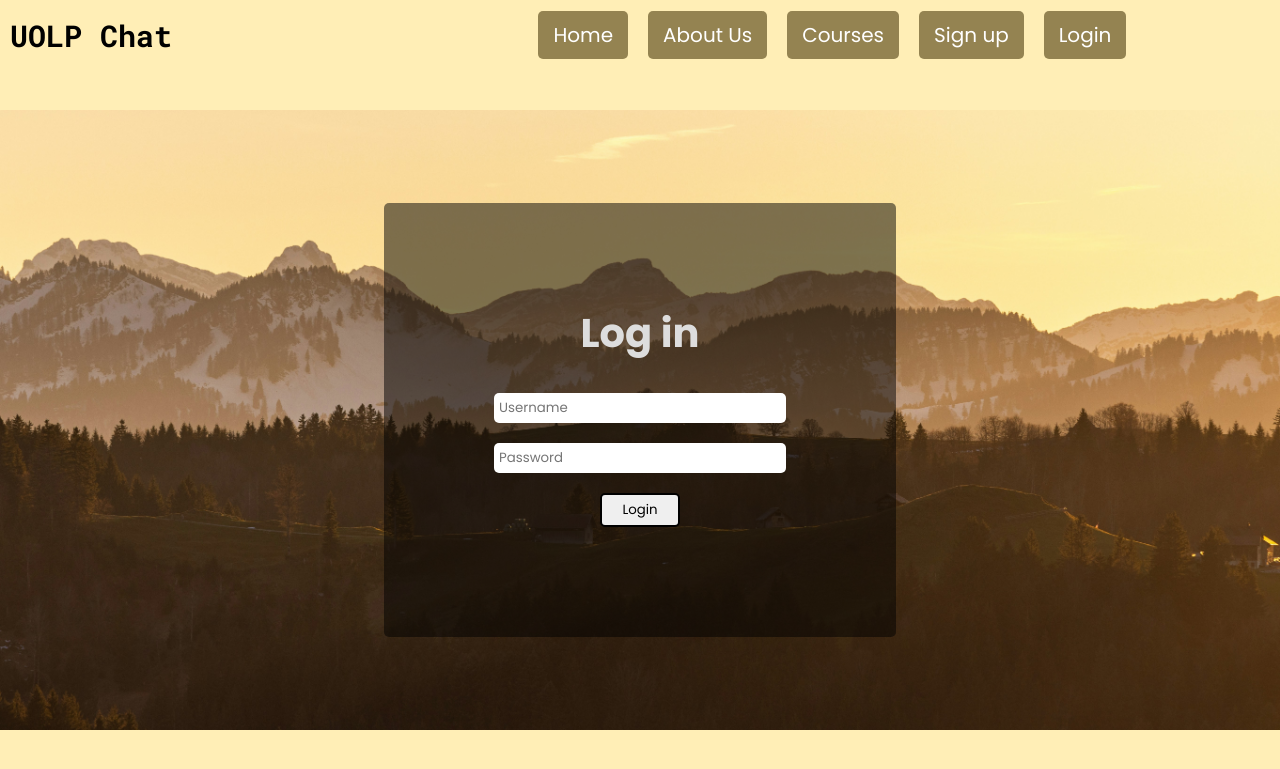
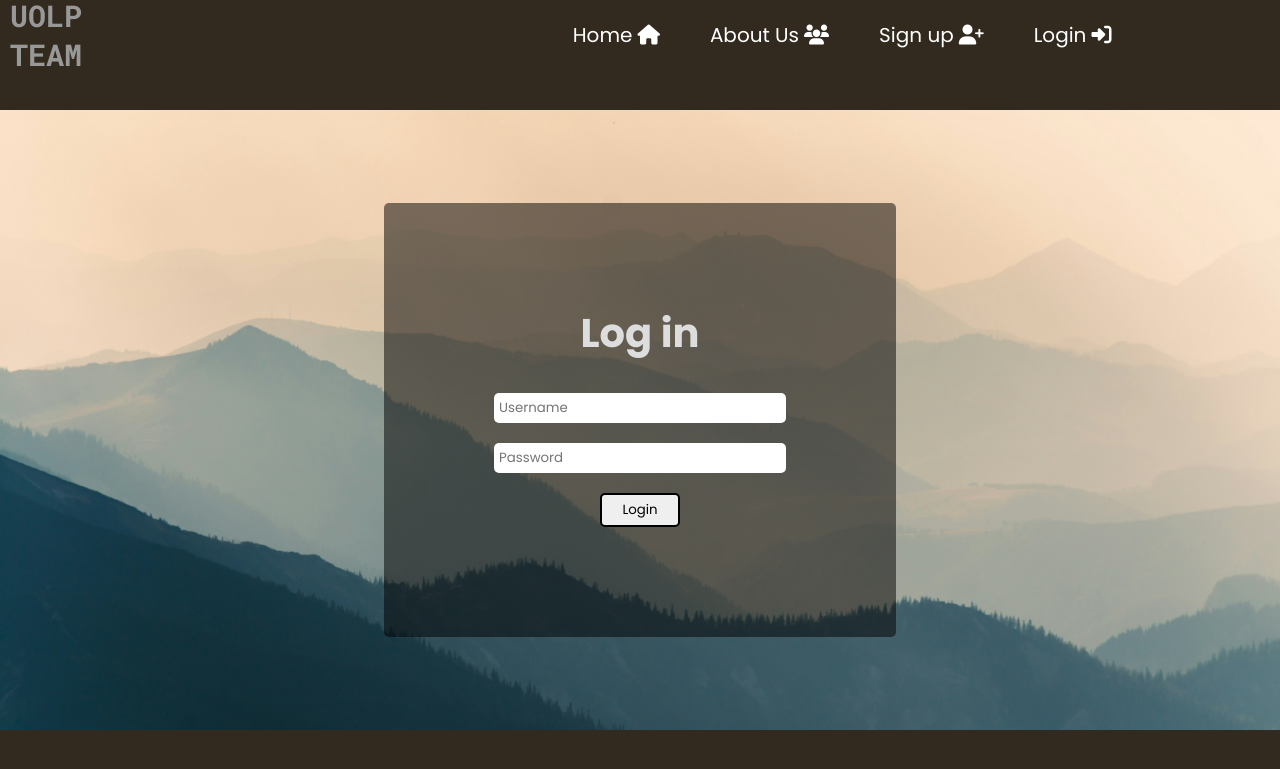
Before and after one commit to mhmadkadoor/Ulop_web_app, a Django app: page /login/ in a window 1280 px wide. Shown: the top 769 px of the page. Run offline with Django 5.2, Linux system fonts and the light colour scheme; some web fonts are replaced.

Commit message:
login design

```diff
--- a/Ulop_web_app/static/css/style.css
+++ b/Ulop_web_app/static/css/style.css
@@ -7,7 +7,7 @@
 
 }
 body {
-      background-color: #ffeeb6;
+      background-color: #322a1e;
 }
 
 /*nav bar start*/
@@ -25,10 +25,13 @@ nav .logo{
     margin-left:10px;
     transition: ease 0.5s;
     cursor:pointer;
+    color: rgb(152, 152, 152);
+    transform: scale(1);
 
 }
 nav .logo:hover{
-   color: rgb(148, 131, 81);
+   transform: scale(1.1);
+   color:white;
 
 
 }
@@ -48,12 +51,15 @@ nav ul li a{
     padding: 10px 15px;
     border-radius: 5px;
     transition: 0.5s;
-    background: rgb(148, 131, 81);
+
     font-family: "Poppins", sans-serif;
 }
 nav ul li a:hover{
-    background: #e7d77c;
+    background: #030200;
     color: #ffffff;
+}
+nav ul li a i{
+    margin-left:5px;
 }
 /*nav bar end*/
 
@@ -96,7 +102,7 @@ p{
 .labels{
 
     display: flex;
-    background-image: url(./photo-view.jpg);
+    background-image: url(./view-sky3.jpg);
     background-position: center;
     background-size: cover;
     justify-content:center;
--- a/templates/navbar.html
+++ b/templates/navbar.html
@@ -1,13 +1,16 @@
+<link rel="stylesheet" href="https://cdnjs.cloudflare.com/ajax/libs/font-awesome/6.5.1/css/all.min.css" integrity="sha512-DTOQO9RWCH3ppGqcWaEA1BIZOC6xxalwEsw9c2QQeAIftl+Vegovlnee1c9QX4TctnWMn13TZye+giMm8e2LwA==" crossorigin="anonymous" referrerpolicy="no-referrer" />
+<nav>
+    <div class="logo">
+         <h1>UOLP</h1>
+         <h1>TEAM<h1>
+         </div>
+    <ul>
+        <li><a href="{% url 'home' %}">Home<i class="fa-solid fa-house"></i></a></li>
+        <li><a href="{% url 'about' %}">About Us<i class="fa-solid fa-users"></i></a></li>
 
-<nav>
-    <div class="logo"><h1>UOLP Chat</div>
-    <ul>
-        <li><a href="{% url 'home' %}">Home</a></li>
-        <li><a href="{% url 'about' %}">About Us</a></li>
-        <li><a href="{% url 'courses' %}">Courses</a></li>
         {% if not user.is_authenticated %}
-        <li><a href="{% url 'signup' %}">Sign up</a></li>
-        <li><a href="{% url 'login' %}">Login</a></li>
+        <li><a href="{% url 'signup' %}">Sign up<i class="fa-solid fa-user-plus"></i></a></li>
+        <li><a href="{% url 'login' %}">Login<i class="fa-solid fa-right-to-bracket"></i></a></li>
         {% elif user.is_authenticated %}
         <li><a href="{% url 'logout' %}">Logout</a></li>
         <li><a href="{% url 'profile' %}">{{user.username}}'Profile</a></li>
```
Also changed, not shown: Ulop_web_app/static/css/view-sky3.jpg (added), 2 other files.
